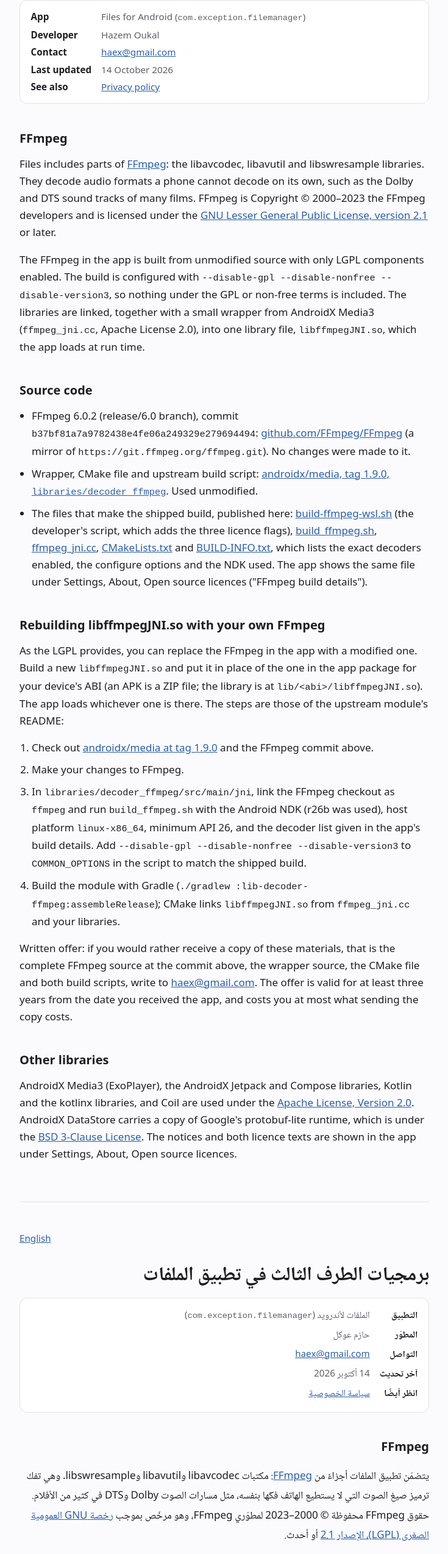
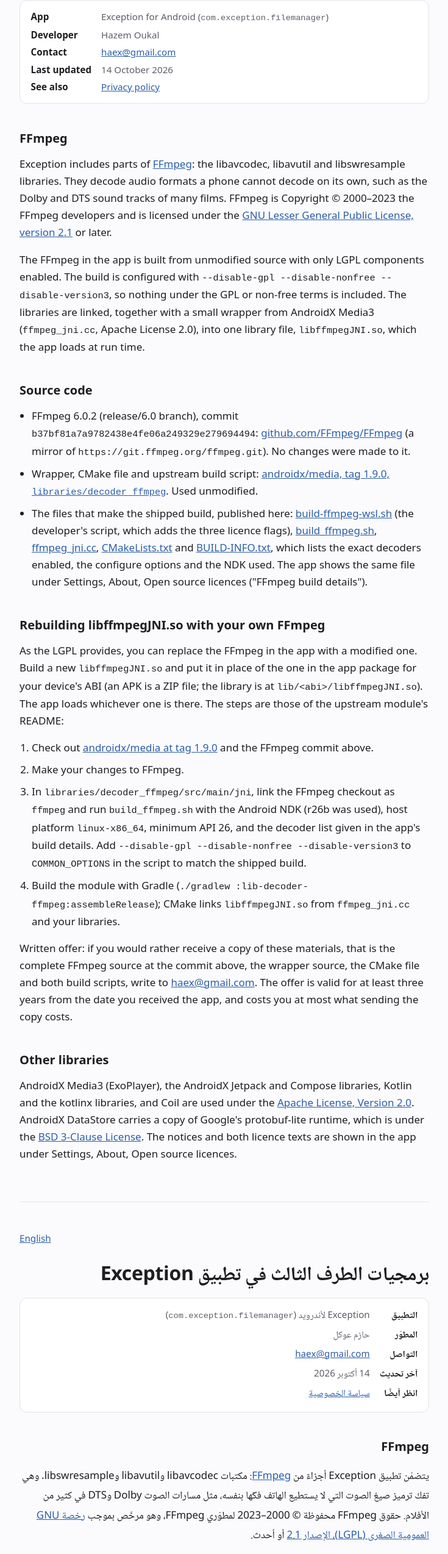
Before and after one commit to Exception3010/files-privacy-policy, a plain HTML site: page third-party.html in a window 1280 px wide. Shown: the part 150-2698 px from the top of the page at 61% size, without its empty margins (272-1007 px from the left). Drawn offline with Linux system fonts and the light colour scheme.

Commit message:
Rename the app to Exception in the open source notices
The notices page now names the app Exception, its new name; nothing else changes.

Co-Authored-By: Claude Opus 5.5 <noreply@anthropic.com>

```diff
--- a/third-party.html
+++ b/third-party.html
@@ -3,8 +3,8 @@
 <head>
 <meta charset="utf-8">
 <meta name="viewport" content="width=device-width, initial-scale=1">
-<title>Third-party software – Files</title>
-<meta name="description" content="Open source notices for Files, the Android file manager (com.exception.filemanager): FFmpeg under the LGPL, with source and build instructions.">
+<title>Third-party software – Exception</title>
+<meta name="description" content="Open source notices for Exception, the Android file manager (com.exception.filemanager): FFmpeg under the LGPL, with source and build instructions.">
 <style>
   :root {
     --bg: #fbfbfd;
@@ -65,10 +65,10 @@
 
 <article id="en" lang="en" dir="ltr">
   <p class="switch"><a href="#ar" lang="ar" hreflang="ar">العربية</a></p>
-  <h1>Third-party software in Files</h1>
+  <h1>Third-party software in Exception</h1>
   <div class="meta">
     <dl>
-      <dt>App</dt><dd>Files for Android (<code>com.exception.filemanager</code>)</dd>
+      <dt>App</dt><dd>Exception for Android (<code>com.exception.filemanager</code>)</dd>
       <dt>Developer</dt><dd>Hazem Oukal</dd>
       <dt>Contact</dt><dd><a href="mailto:haex@gmail.com">haex@gmail.com</a></dd>
       <dt>Last updated</dt><dd>14 October 2026</dd>
@@ -77,7 +77,7 @@
   </div>
 
   <h2>FFmpeg</h2>
-  <p>Files includes parts of <a href="https://ffmpeg.org">FFmpeg</a>: the libavcodec, libavutil and libswresample libraries. They decode audio formats a phone cannot decode on its own, such as the Dolby and DTS sound tracks of many films. FFmpeg is Copyright © 2000–2023 the FFmpeg developers and is licensed under the <a href="https://www.gnu.org/licenses/old-licenses/lgpl-2.1.html">GNU Lesser General Public License, version 2.1</a> or later.</p>
+  <p>Exception includes parts of <a href="https://ffmpeg.org">FFmpeg</a>: the libavcodec, libavutil and libswresample libraries. They decode audio formats a phone cannot decode on its own, such as the Dolby and DTS sound tracks of many films. FFmpeg is Copyright © 2000–2023 the FFmpeg developers and is licensed under the <a href="https://www.gnu.org/licenses/old-licenses/lgpl-2.1.html">GNU Lesser General Public License, version 2.1</a> or later.</p>
   <p>The FFmpeg in the app is built from unmodified source with only LGPL components enabled. The build is configured with <code>--disable-gpl --disable-nonfree --disable-version3</code>, so nothing under the GPL or non-free terms is included. The libraries are linked, together with a small wrapper from AndroidX Media3 (<code>ffmpeg_jni.cc</code>, Apache License 2.0), into one library file, <code>libffmpegJNI.so</code>, which the app loads at run time.</p>
 
   <h2>Source code</h2>
@@ -103,10 +103,10 @@
 
 <article id="ar" lang="ar" dir="rtl">
   <p class="switch"><a href="#en" lang="en" hreflang="en">English</a></p>
-  <h1>برمجيات الطرف الثالث في تطبيق الملفات</h1>
+  <h1>برمجيات الطرف الثالث في تطبيق Exception</h1>
   <div class="meta">
     <dl>
-      <dt>التطبيق</dt><dd>الملفات لأندرويد (<code>com.exception.filemanager</code>)</dd>
+      <dt>التطبيق</dt><dd>Exception لأندرويد (<code>com.exception.filemanager</code>)</dd>
       <dt>المطوّر</dt><dd>حازم عوكل</dd>
       <dt>التواصل</dt><dd><a href="mailto:haex@gmail.com">haex@gmail.com</a></dd>
       <dt>آخر تحديث</dt><dd>14 أكتوبر 2026</dd>
@@ -115,7 +115,7 @@
   </div>
 
   <h2>FFmpeg</h2>
-  <p>يتضمّن تطبيق الملفات أجزاءً من <a href="https://ffmpeg.org">FFmpeg</a>: مكتبات libavcodec وlibavutil وlibswresample. وهي تفكّ ترميز صيغ الصوت التي لا يستطيع الهاتف فكّها بنفسه، مثل مسارات الصوت Dolby وDTS في كثير من الأفلام. حقوق FFmpeg محفوظة © 2000–2023 لمطوّري FFmpeg، وهو مرخّص بموجب <a href="https://www.gnu.org/licenses/old-licenses/lgpl-2.1.html">رخصة GNU العمومية الصغرى (LGPL)، الإصدار 2.1</a> أو أحدث.</p>
+  <p>يتضمّن تطبيق Exception أجزاءً من <a href="https://ffmpeg.org">FFmpeg</a>: مكتبات libavcodec وlibavutil وlibswresample. وهي تفكّ ترميز صيغ الصوت التي لا يستطيع الهاتف فكّها بنفسه، مثل مسارات الصوت Dolby وDTS في كثير من الأفلام. حقوق FFmpeg محفوظة © 2000–2023 لمطوّري FFmpeg، وهو مرخّص بموجب <a href="https://www.gnu.org/licenses/old-licenses/lgpl-2.1.html">رخصة GNU العمومية الصغرى (LGPL)، الإصدار 2.1</a> أو أحدث.</p>
   <p>بُنيت نسخة FFmpeg في التطبيق من المصدر دون تعديل، مع تفعيل مكوّنات LGPL وحدها. ضُبط البناء بالخيارات <code>--disable-gpl --disable-nonfree --disable-version3</code>، فلا يتضمّن شيئًا خاضعًا لرخصة GPL أو لشروط غير حرّة. وتُربط المكتبات، مع غلاف صغير من AndroidX Media3 (الملف <code>ffmpeg_jni.cc</code>، رخصة Apache 2.0)، في ملف مكتبة واحد هو <code>libffmpegJNI.so</code> يحمّله التطبيق عند التشغيل.</p>
 
   <h2>الشيفرة المصدرية</h2>
```
